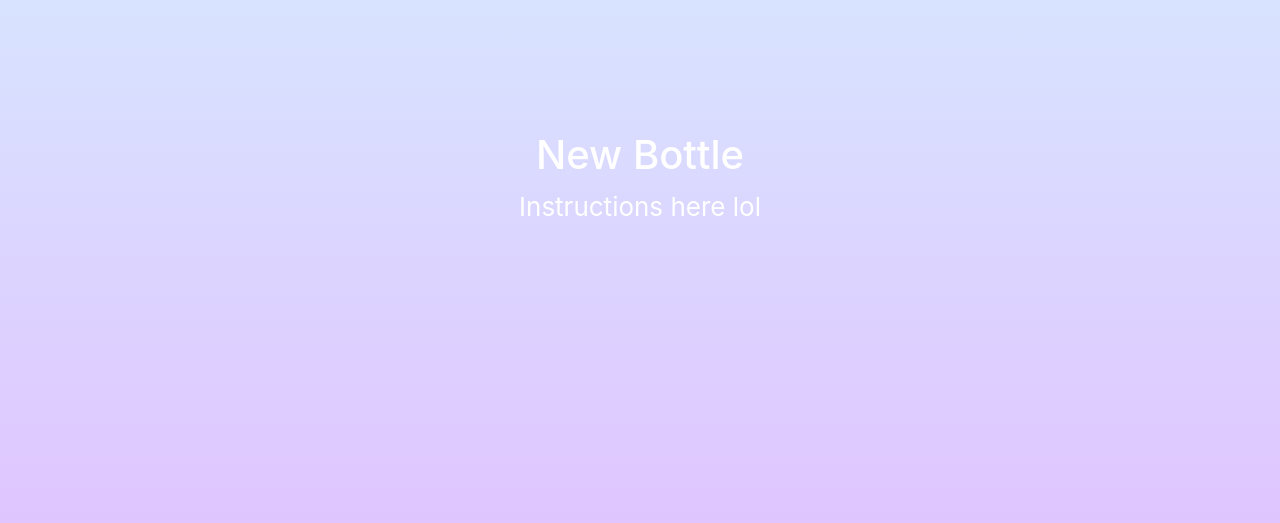
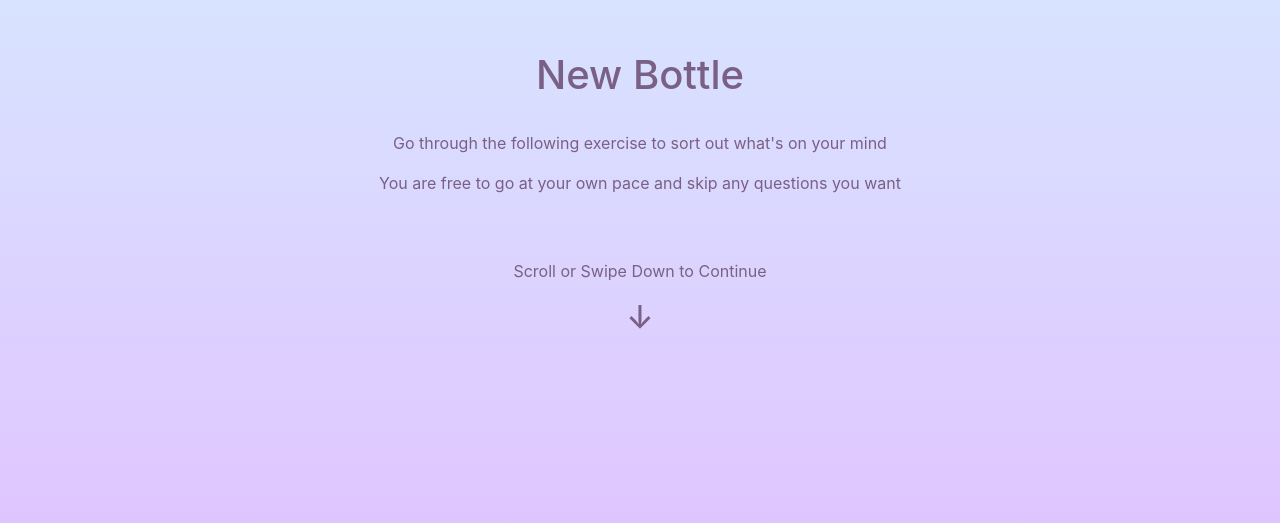
Before and after one commit to chiuy5/drifiting-test, a React (Create React App) app in the folder drifting-app/: page / in a window 1280 px wide. Shown: the part 109-632 px from the top of the page. Built offline with nearby package versions, Linux system fonts and the light colour scheme.

Commit message:
made a bunch of stuff

```diff
--- a/drifting-app/src/App.js
+++ b/drifting-app/src/App.js
@@ -49,12 +49,10 @@ class App extends Component {
 
        <Container className="forumSubmission">
           <ForumSubmission onSubmit={fields => this.onSubmit(fields)} />
-
         </Container>
 
         {/*<Container className="Encouragement">
           <Encouragement onSubmit={fields => this.onSubmit(fields)} />
-
         </Container>*/}
 
       </div>
--- a/drifting-app/src/Encouragement.css
+++ b/drifting-app/src/Encouragement.css
@@ -18,11 +18,13 @@ body {
   justify-content: center;
   font-size: calc(10px + 2vmin);
   color: white;
+  color: #7A6085;
   padding: 20px;
+  overflow: scroll;
 }
 
 #section {
-    margin-top: 50px;
+    padding-top: 30px;
 }
 
 .Encouragement {
@@ -32,3 +34,9 @@ body {
 .App-header {
     display: none;
 }
+
+#description {
+    margin: auto;
+    width: 80%;
+    font-size: 12pt;
+}
--- a/drifting-app/src/Encouragement.js
+++ b/drifting-app/src/Encouragement.js
@@ -224,13 +224,25 @@ export default class Encouragement extends Component {
             <div className="container">
                 <div className="intro">
                     <h1>Encouraging Bottle</h1>
+
+                    <div id="description">
+                        <p>Share an encouraging message. It can be advice, a resource, a personal experience, or words of comfort</p>
+
+                        <div id="guide">
+                            <h4>Remember</h4>
+                            Be empathetic<br />
+                            Acknowledge, but not minimize, other's emotions<br />
+                            Don't feel pressure to have to talk<br />
+                        </div>
+
+                    </div>
                 </div>
 
 
 
                 <form>
 
-                    <div id="section">
+                    {/*<div id="section">
                         <label >How are you feeling right now?</label>
                         <br />
                         <div className="btn-group btn-group-toggle" data-toggle="buttons">
@@ -280,7 +292,7 @@ export default class Encouragement extends Component {
                                 Awful
                         </label>
                         </div>
-                    </div>
+                    </div>*/}
 
                     <div id="section">
                         <div className="form-group">
@@ -312,13 +324,13 @@ export default class Encouragement extends Component {
                     </div>
                 </form>
 
-                <button className="btn btn-info mr-2" onClick={(e) => this.addBottle(e)}>
+                <button className="btn btn-primary mr-2" onClick={(e) => this.addBottle(e)}>
                     Public
                 </button>
-                <button className="btn btn-info mr-2" onClick={(e) => this.saveBottle(e)}>
+                <button className="btn btn-primary mr-2" onClick={(e) => this.saveBottle(e)}>
                     Only I Can See
                 </button>
-                <button className="btn btn-info mr-2" onClick={() => this.disposeBottle()}>
+                <button className="btn btn-primary mr-2" onClick={() => this.disposeBottle()}>
                     Dispose
                 </button>
             </div>
--- a/drifting-app/src/ForumSubmission.css
+++ b/drifting-app/src/ForumSubmission.css
@@ -1,5 +1,5 @@
 .App-header {
-    display: none;
+   /* display: none;*/
 }
 
 
@@ -24,6 +24,7 @@ body {
 ::-webkit-scrollbar {
     width: 0px;  /* Remove scrollbar space */
     background: transparent;  /* Optional: just make scrollbar invisible */
+
 }
 
 html, body {
@@ -33,23 +34,29 @@ html, body {
 
 #exercise {
     background: rgba(red, green, blue, 0);
-
     overflow: scroll;
     height: 100vh;
     scroll-snap-type: mandatory;
     scroll-snap-points-y: repeat(100vh);
     scroll-snap-type: y mandatory;
+    color: #7A6085;
 }
 
 #child {
-    height: 100vh;
+    height: 80vh;
     scroll-snap-align: center;
     scroll-snap-destination: 50% 50%;
     position: relative;
-    padding-top: 30vh;
+    padding-top: 20vh;
 }
 
 
 #buttons {
     margin-bottom: 25vh;
 }
+
+#description {
+    margin: auto;
+    width: 80%;
+    font-size: 12pt;
+}
--- a/drifting-app/src/ForumSubmission.js
+++ b/drifting-app/src/ForumSubmission.js
@@ -227,12 +227,23 @@ export default class ForumSubmission extends Component {
                 <section id="child">
                     <div className="intro">
                         <h1>New Bottle</h1>
-                            <p>Instructions here lol</p>
+
+                        <div id="description">
+                            <br />
+                            <p>Go through the following exercise to sort out what's on your mind</p>
+                            <p>You are free to go at your own pace and skip any questions you want</p>
+                            <br />
+                            <br />
+                            <p>Scroll or Swipe Down to Continue</p>
+                            <h2>↓</h2>
+
+                        </div>
+
                     </div>
                 </section>
                 <form>
                     <section id="child">
-                            <label>How are you feeling right now?</label>
+                        <label>(1/7) How are you feeling right now?</label>
                         <br />
                         <div className="btn-group btn-group-toggle" data-toggle="buttons">
                             <label className="btn btn-secondary">
@@ -285,14 +296,14 @@ export default class ForumSubmission extends Component {
 
                     <section id="child">
                         <div className="form-group">
-                                <label htmlFor="exampleFormControlTextarea1">What happened?</label>
+                            <label htmlFor="exampleFormControlTextarea1">(2/7) What happened?</label>
                             <textarea className="form-control"
                                 name="0"
                                 value={this.state.body[0]}
                                 onChange={(event) => { this.handleQuestion(event) }}
                                 id="exampleFormControlTextarea1"
                                 rows="3"
-                                    placeholder=""
+                                placeholder="Write about something on your mind (for example: I failed my exam) ..."
                                 aria-label="some description texts">
                             </textarea>
                         </div>
@@ -300,13 +311,14 @@ export default class ForumSubmission extends Component {
 
                     <section id="child">
                         <div className="form-group">
-                                <label htmlFor="exampleFormControlTextarea1">Could the situation be worse than it is? And how so?</label>
+                            <label htmlFor="exampleFormControlTextarea1">(3/7) Could the situation be worse than it is? And how so?</label>
                             <textarea className="form-control"
                                 name="2"
                                 value={this.state.body[2]}
                                 onChange={(event) => { this.handleQuestion(event) }}
                                 id="exampleFormControlTextarea1"
                                 rows="3"
+                                placeholder="Think about what could be the worse case scenario for your situation (i.e. I slept through my exam) ..."
                                 aria-label="some description texts">
                             </textarea>
                         </div>
@@ -314,13 +326,30 @@ export default class ForumSubmission extends Component {
 
                     <section id="child">
                         <div className="form-group">
-                                <label htmlFor="exampleFormControlTextarea1">What are some factors that contributed to the situation?</label>
+                            <label htmlFor="exampleFormControlTextarea1"> (4/7) What are some factors that contributed to the situation?</label>
                             <textarea className="form-control"
                                 name="3"
                                 value={this.state.body[3]}
                                 onChange={(event) => { this.handleQuestion(event) }}
                                 id="exampleFormControlTextarea1"
                                 rows="3"
+                                placeholder="There may be outside factors to consider that have you feel this way (i.e. I didn't get enough sleep)"
+                                aria-label="some description texts">
+
+                            </textarea>
+                        </div>
+                    </section>
+
+                    <section id="child">
+                        <div className="form-group">
+                            <label htmlFor="exampleFormControlTextarea1"> (5/7) What factors in the situation are in your control?</label>
+                            <textarea className="form-control"
+                                name="4"
+                                value={this.state.body[4]}
+                                onChange={(event) => { this.handleQuestion(event) }}
+                                id="exampleFormControlTextarea1"
+                                rows="3"
+                                placeholder="Think about the things you put for the previous prompt and which of those things you can address"
                                 aria-label="some description texts">
                             </textarea>
                         </div>
@@ -328,13 +357,14 @@ export default class ForumSubmission extends Component {
 
                     <section id="child">
                         <div className="form-group">
-                                <label htmlFor="exampleFormControlTextarea1">What factors in the situation are in your control?</label>
+                            <label htmlFor="exampleFormControlTextarea1"> (6/7) Can you brainstorm solutions you can do to address your situation?</label>
                             <textarea className="form-control"
-                                    name="4"
-                                    value={this.state.body[4]}
+                                name="5"
+                                value={this.state.body[5]}
                                 onChange={(event) => { this.handleQuestion(event) }}
                                 id="exampleFormControlTextarea1"
                                 rows="3"
+                                placeholder="Think of some resources you can use or actions you can do"
                                 aria-label="some description texts">
                             </textarea>
                         </div>
@@ -348,21 +378,7 @@ export default class ForumSubmission extends Component {
 
                     <section id="child">
                         <div className="form-group">
-                                <label htmlFor="exampleFormControlTextarea1">Can you brainstorm solutions you can do to address your situation?</label>
-                                <textarea className="form-control"
-                                    name="5"
-                                    value={this.state.body[5]}
-                                    onChange={(event) => { this.handleQuestion(event) }}
-                                    id="exampleFormControlTextarea1"
-                                    rows="3"
-                                    aria-label="some description texts">
-                                </textarea>
-                            </div>
-                        </section>
-
-                        <section id="child">
-                            <div className="form-group">
-                                <label htmlFor="exampleFormControlTextarea1">How do you feel now?</label>
+                            <label htmlFor="exampleFormControlTextarea1"> (7/7) How do you feel now?</label>
                             <textarea className="form-control"
                                 name="6"
                                 value={this.state.body[6]}
@@ -387,7 +403,7 @@ export default class ForumSubmission extends Component {
 
                         <div id="buttons">
                             <button className="btn btn-primary mr-2" onClick={(e) => this.addBottle(e)}>
-                                    Public
+                                Make Public
                          </button>
                             <button className="btn btn-primary mr-2" onClick={(e) => this.saveBottle(e)}>
                                 Only I Can See
```
Lines whose indentation alone changed are shown as unchanged.
